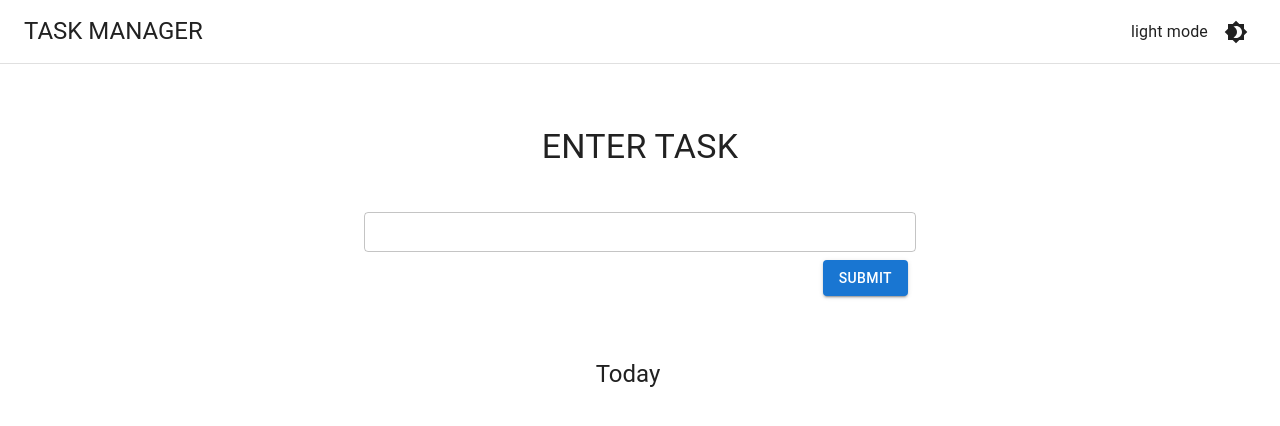
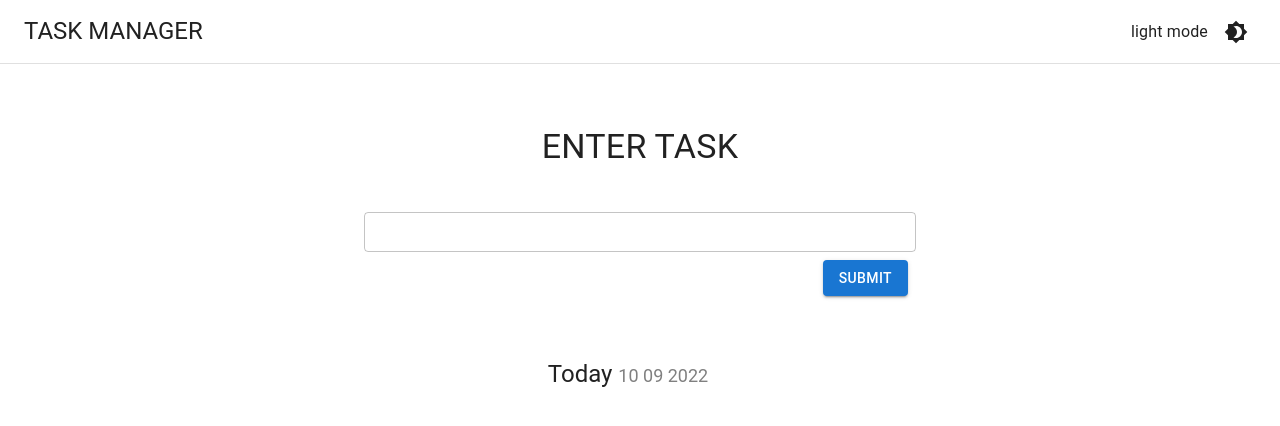
Before and after one commit to felixmckenzie/task-manager, a React (Create React App) app: page / in a window 1280 px wide. Shown: the top 426 px of the page. Built offline with nearby package versions, Linux system fonts and the light colour scheme.

Commit message:
added cancel button to edit task input

```diff
--- a/src/components/App.js
+++ b/src/components/App.js
@@ -6,8 +6,6 @@ import TaskList from "./TaskList";
 import NavBar from "./NavBar";
 import uniqid from "uniqid";
 import Container from "@mui/material/Container";
-import Grid from '@mui/material/Grid';
-import Typography from "@mui/material/Typography";
 import { CustomThemeProvider} from "../utils/ThemeContext";
 import Layout from "./Layout";
 
@@ -88,16 +86,6 @@ const App = () => {
         <Title />
      <NewTaskForm task={task} setTask={setTask} handleSubmit={handleSubmit} />
     </Container>
-    <Grid container spacing={3} style={{justifyContent:"center", marginTop:"20px"}}  >
-     <Grid item xs={4}  style={{paddingLeft:"0", paddingRight:"0", minHeight:"400px" }}  >
-     <Typography
-          component="h2"
-          variant="h5"
-          color="inherit"
-          align="center"
-          noWrap
-          sx={{ flex: 1 }}
-        >Today</Typography>
         <TaskList
           list={list}
           removeTask={removeTask}
@@ -106,8 +94,6 @@ const App = () => {
           updateList={updateList}
           newText={newText}
         />
-        </Grid>
-       </Grid>
        </Layout>
        </CustomThemeProvider>
 
--- a/src/components/Item.jsx
+++ b/src/components/Item.jsx
@@ -52,6 +52,7 @@ const {removeTask, updateEditStatus, newText, updateTaskText, updateList} = prop
           {" "}
           Submit
         </Button>
+        <Button sx={{ margin: 1 }} variant="contained" onClick={() => updateEditStatus(currentTask.id)}>Cancel</Button>
       </form>
     </ListItem>
   );
--- a/src/components/TaskList.jsx
+++ b/src/components/TaskList.jsx
@@ -1,17 +1,36 @@
 import React from "react";
 import Item from "./Item";
 import List from "@mui/material/List";
+import Grid from "@mui/material/Grid";
+import Typography from "@mui/material/Typography";
 
-export default function TaskList({list, ...allOtherProps}) {
+export default function TaskList({ list, ...allOtherProps }) {
+
+  const getDate = () => {
+    let currentDate = new Date();
+    let dd = String(currentDate.getDate()).padStart(2, "0");
+    let mm = String(currentDate.getMonth() + 1).padStart(2, "0");
+    let yyyy = currentDate.getFullYear();
+    let today = `${dd} ${mm} ${yyyy}`
+    return today
+  };
+
   return (
-    <List sx={{padding: '10px', margin:'10px'}}>
+    <Grid container spacing={3} style={{ justifyContent: "center", marginTop: "20px" }}>
+      <Grid item xs={4} style={{ paddingLeft: "0", paddingRight: "0" }}>
+        <Typography variant="h5" align="center"noWrap sx={{ flex: 1 }} >
+          Today <span style={{color: "grey", fontSize:"18px"}}>{getDate()}</span>
+        </Typography>
+        <List sx={{ padding: "10px", margin: "10px" }}>
           {list.map((task) => {
             return (
               <>
-          <Item key={task.id} currentTask={task} props={allOtherProps}  />
+                <Item key={task.id} currentTask={task} props={allOtherProps} />
               </>
             );
           })}
         </List>
+      </Grid>
+    </Grid>
   );
 }
--- a/src/utils/ThemeContext.js
+++ b/src/utils/ThemeContext.js
@@ -10,7 +10,6 @@ export function useUpdateThemeContext () {
 export function useThemeContext  () {
   return useContext(ThemeContext)
 }
-
 
 
 export function CustomThemeProvider ({children}) {
--- a/src/utils/reducer.js
+++ b/src/utils/reducer.js
@@ -16,7 +16,7 @@ export default function reducer(state, action) {
     case "updateEditStatus": {
       const updatedList = state.list.map((task) => {
         return task.id === action.payload
-          ? { ...task, editStatus: true }
+          ? { ...task, editStatus: !task.editStatus }
           : task;
       });
 
```
Lines whose indentation alone changed are shown as unchanged.
